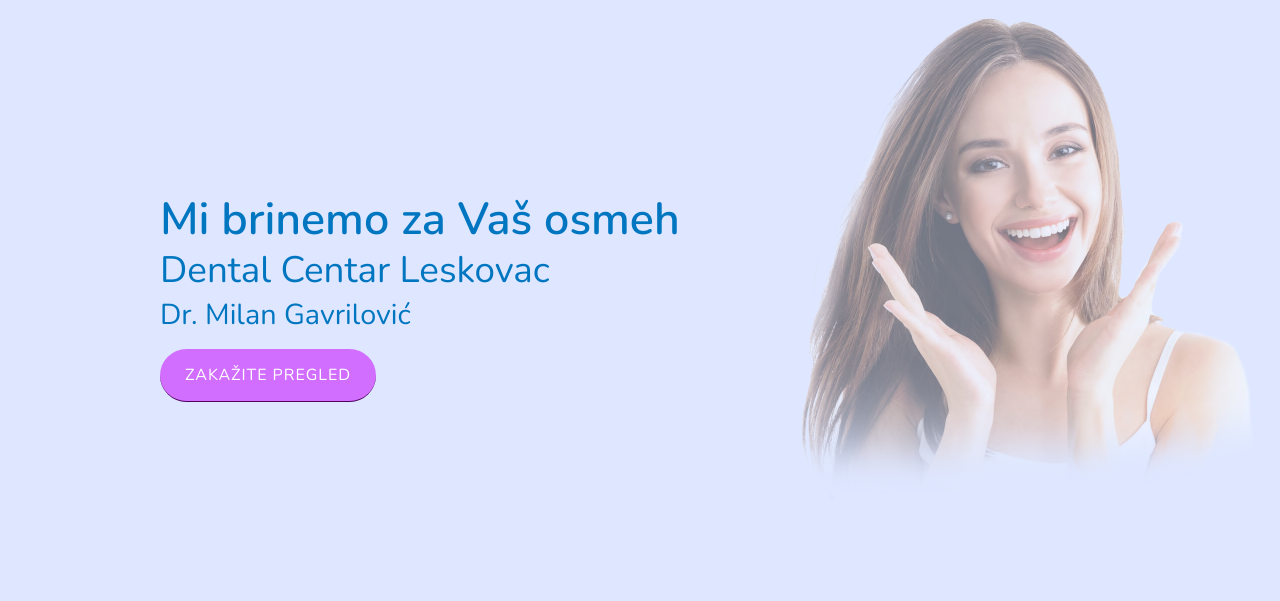
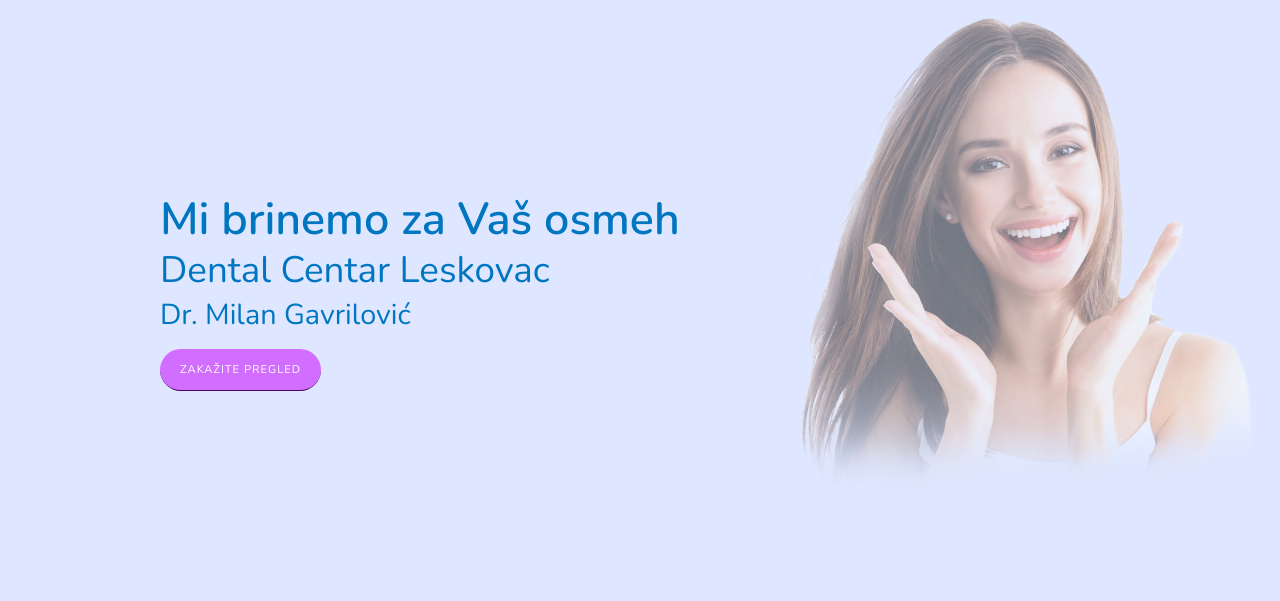
Before and after one commit to zitj/Dental-Centar, a PHP site: page / in a window 1280 px wide. Shown: the part 96-697 px from the top of the page. Run offline with PHP 8.4, Linux system fonts and the light colour scheme.

Commit message:
refining style

```diff
--- a/style/_mixins.scss
+++ b/style/_mixins.scss
@@ -1,6 +1,6 @@
 @mixin pinkButton() {
     display: inline-block;
-    padding: 15px 25px;
+    padding: 13px 20px;
     border-radius: 50px;
     color: white;
     background: $dental-centar-pink;
@@ -10,6 +10,7 @@
     cursor: pointer;
     border-bottom: 1px solid rgb(78, 0, 92);
     transition: .2s ease-in-out;
+    font-size: .7em;
     letter-spacing: 1px;
      &:hover{
          opacity: .8;
--- a/style/style.css
+++ b/style/style.css
@@ -162,7 +162,7 @@ body {
 
 .forma .send-btn {
   display: inline-block;
-  padding: 15px 25px;
+  padding: 13px 20px;
   border-radius: 50px;
   color: white;
   background: #d16eff;
@@ -173,6 +173,7 @@ body {
   border-bottom: 1px solid #4e005c;
   -webkit-transition: .2s ease-in-out;
   transition: .2s ease-in-out;
+  font-size: .7em;
   letter-spacing: 1px;
   -webkit-animation-duration: 1400ms;
           animation-duration: 1400ms;
@@ -1017,7 +1018,7 @@ header nav a:hover {
 
 .heroSection .left a {
   display: inline-block;
-  padding: 15px 25px;
+  padding: 13px 20px;
   border-radius: 50px;
   color: white;
   background: #d16eff;
@@ -1028,6 +1029,7 @@ header nav a:hover {
   border-bottom: 1px solid #4e005c;
   -webkit-transition: .2s ease-in-out;
   transition: .2s ease-in-out;
+  font-size: .7em;
   letter-spacing: 1px;
 }
 
@@ -1108,6 +1110,7 @@ header nav a:hover {
     width: 250px;
     height: 250px;
     top: -8%;
+    right: 21%;
   }
 }
 
--- a/style/style.scss
+++ b/style/style.scss
@@ -708,6 +708,7 @@ display: block;
             width: 250px;
             height: 250px;
             top: -8%;
+            right: 21%;
             }
         @media (max-width: 390px) {
             width: 230px;
```
Also changed, not shown: 1 other file.
